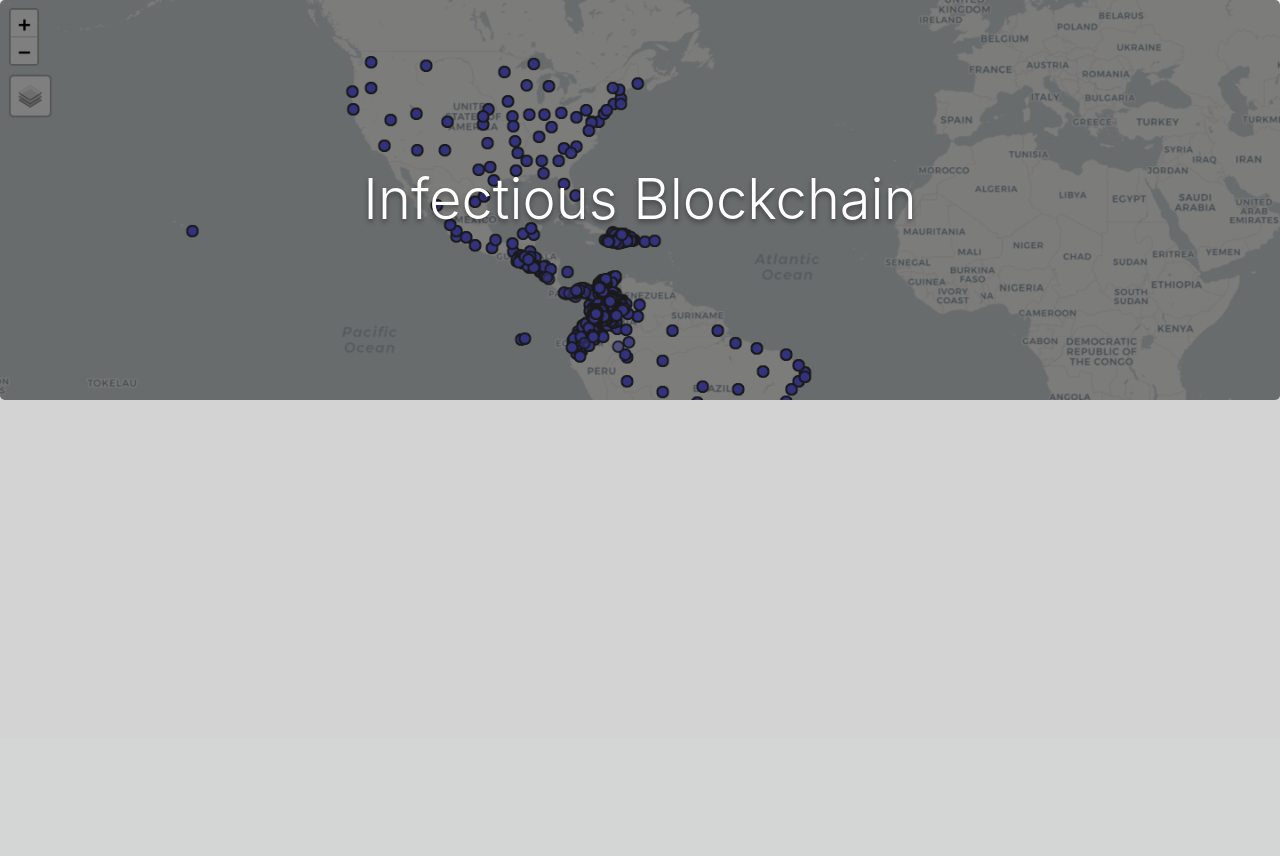
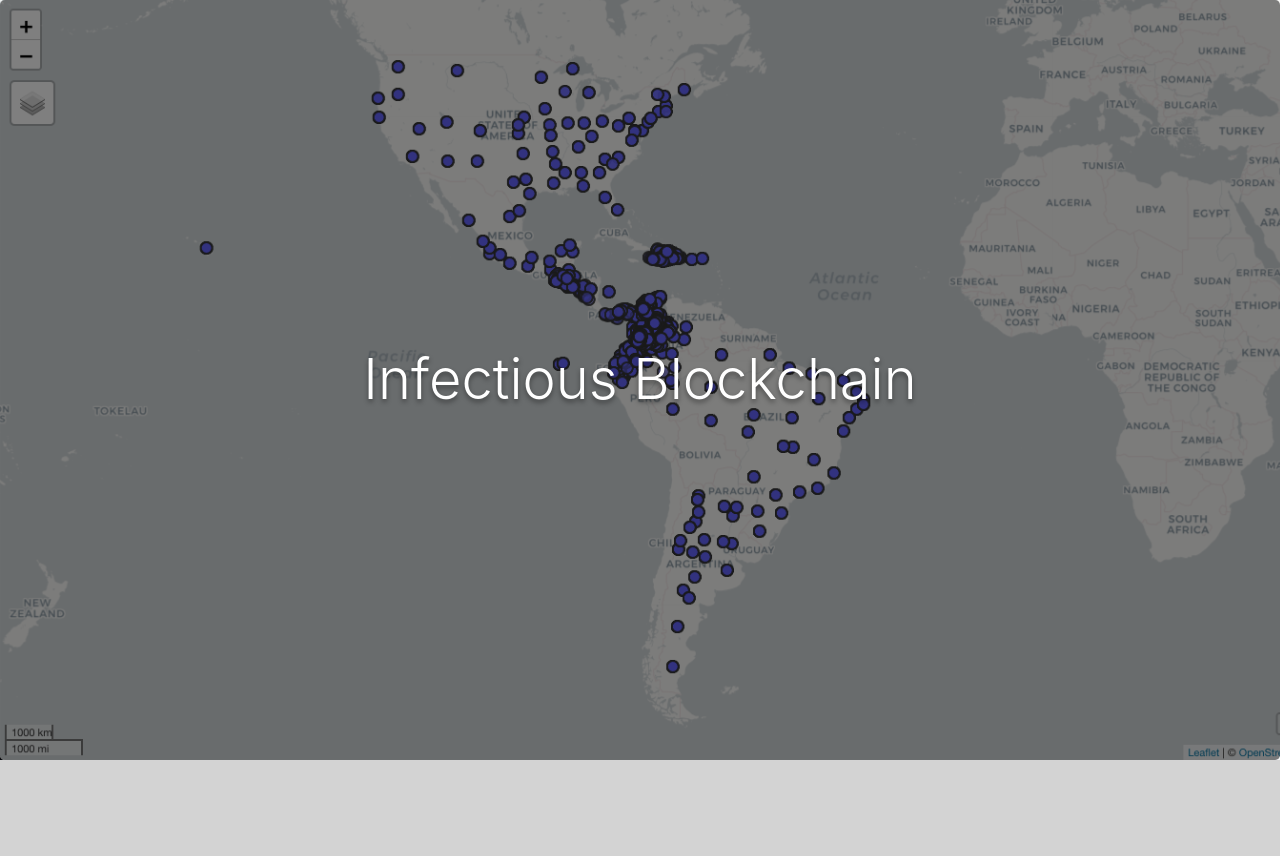
Before and after one commit to veena-v-g/Epidemic-Ledger, a Flask app: page / in a window 1280 px wide. Shown: the part 62-918 px from the top of the page. Before the commit the page ends 800 px from the top, so only its background shows below. Run offline with Flask 2, Linux system fonts and the light colour scheme; some libraries are stand-ins or nearby versions.

Commit message:
Make jumbotron larger

```diff
--- a/server/static/css/style.css
+++ b/server/static/css/style.css
@@ -14,7 +14,7 @@ img {
 .jumbotron-wrapper {
   background-image: url("/assets/map.png");
   background-size: cover;
-  height: 400px;
+  height: 760px;
 }
 
 .jumbotron {
```
